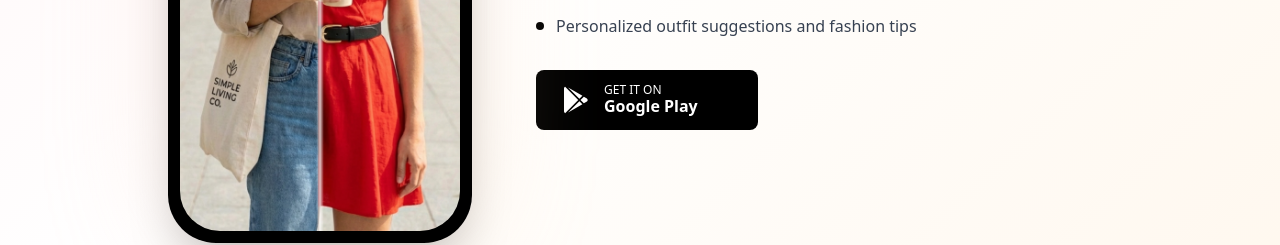
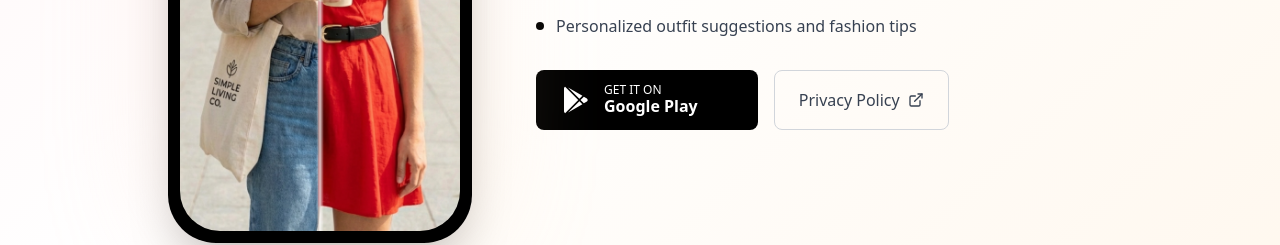
Before and after one commit to dennis-strein/drcodeaiweb, a React (Vite) app: page / in a window 1280 px wide. Both pictures are taken after a click on the element 218 px from the left and 1710 px from the top of the page. Shown: the part 809-1054 px from the top of the page. Built offline with nearby package versions, Linux system fonts and the light colour scheme.

Commit message:
Add Privacy Policy link to Style Chat AI

```diff
--- a/src/pages/StyleChatAI.tsx
+++ b/src/pages/StyleChatAI.tsx
@@ -74,6 +74,7 @@ export default function StyleChatAI({ onBack }: StyleChatAIProps) {
                 </div>
               </div>
 
+              <div className="flex flex-col sm:flex-row gap-4">
                 <a
                   href="https://play.google.com/store/apps/details?id=com.stylechatai"
                   target="_blank"
@@ -89,6 +90,15 @@ export default function StyleChatAI({ onBack }: StyleChatAIProps) {
                   </div>
                   <ExternalLink className="w-4 h-4 ml-2 opacity-0 group-hover:opacity-100 transition-opacity" />
                 </a>
+
+                <a
+                  href="https://dr-code.ai/privacy"
+                  className="inline-flex items-center gap-2 border border-gray-300 text-gray-700 px-6 py-3 rounded-lg hover:border-gray-400 hover:text-black transition-all"
+                >
+                  Privacy Policy
+                  <ExternalLink className="w-4 h-4" />
+                </a>
+              </div>
             </div>
           </div>
         </div>
```
Lines whose indentation alone changed are shown as unchanged.
